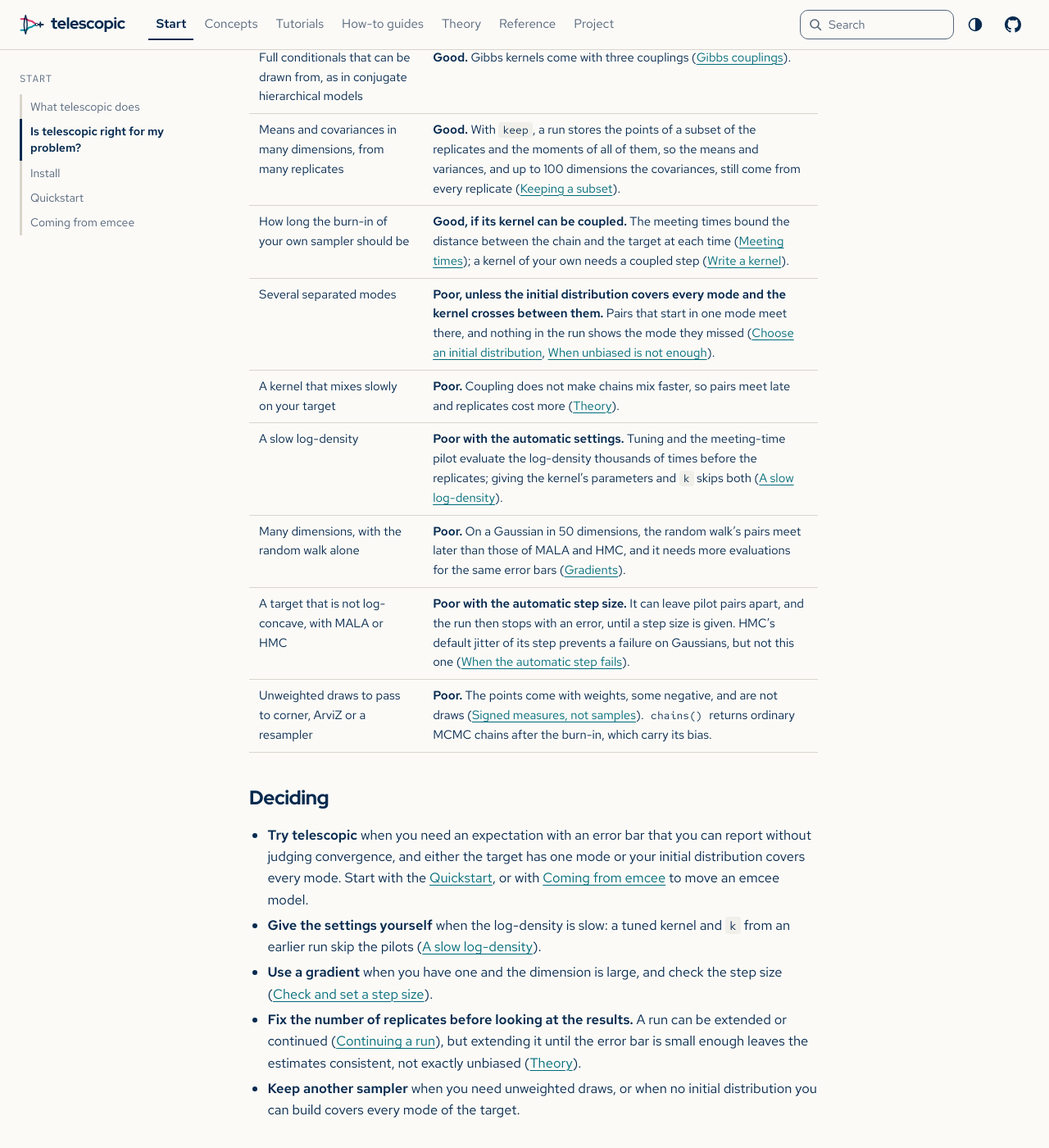
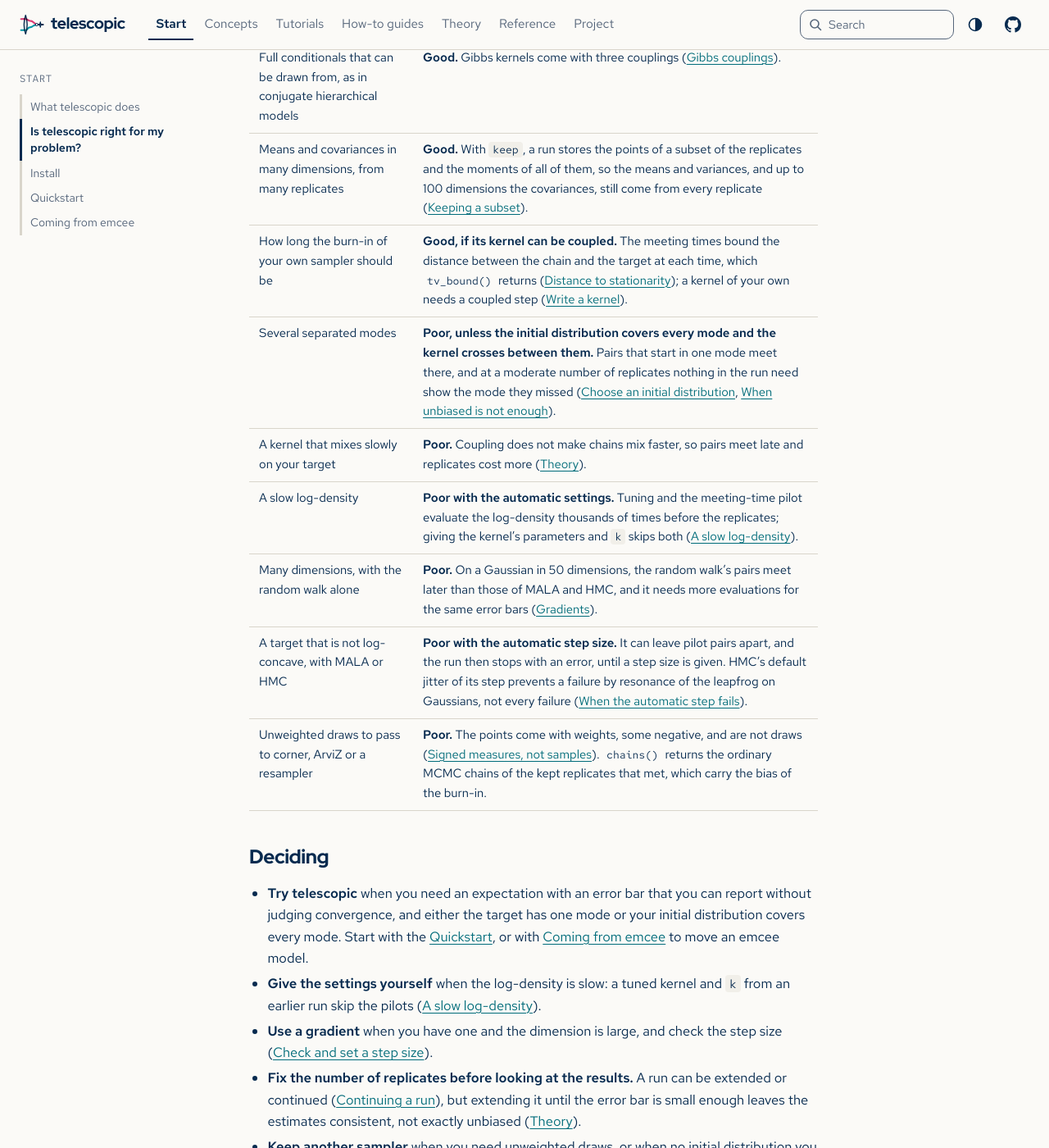
Before and after one commit to joshspeagle/telescopic, a Sphinx documentation site: the page built from docs/start/is-it-right.md, in a window 1280 px wide and 1400 px high, scrolled down 612 px. Shown: the whole window at 82% size. Built offline with Sphinx 7.4.7, drawn with Linux system fonts in a browser that asks for light colours.

Commit message:
Qualify claims of the two Start pages after review
Co-Authored-By: Claude Opus 5.5 <noreply@anthropic.com>
Claude-Session: https://claude.ai/code/session_01JkqiRjnZwqMVo8Rd3e5j1c

```diff
--- a/docs/start/is-it-right.md
+++ b/docs/start/is-it-right.md
@@ -12,13 +12,13 @@ short list of decisions follows.
 | A gradient of the log-density | **Good.** MALA and HMC use it, and on a Gaussian in 50 dimensions they reach the same error bars with fewer evaluations than the random walk ([Gradients](../tutorials/gradients.md)). |
 | Full conditionals that can be drawn from, as in conjugate hierarchical models | **Good.** Gibbs kernels come with three couplings ([Gibbs couplings](../tutorials/gibbs.md)). |
 | Means and covariances in many dimensions, from many replicates | **Good.** With `keep`, a run stores the points of a subset of the replicates and the moments of all of them, so the means and variances, and up to 100 dimensions the covariances, still come from every replicate ([Keeping a subset](../guide/settings.md#keeping-a-subset)). |
-| How long the burn-in of your own sampler should be | **Good, if its kernel can be coupled.** The meeting times bound the distance between the chain and the target at each time ([Meeting times](../concepts/meeting-times.md)); a kernel of your own needs a coupled step ([Write a kernel](../guide/custom-kernels.md)). |
-| Several separated modes | **Poor, unless the initial distribution covers every mode and the kernel crosses between them.** Pairs that start in one mode meet there, and nothing in the run shows the mode they missed ([Choose an initial distribution](../guide/initial-distribution.md#choosing-one), [When unbiased is not enough](../tutorials/failure-modes.md#two-modes)). |
+| How long the burn-in of your own sampler should be | **Good, if its kernel can be coupled.** The meeting times bound the distance between the chain and the target at each time, which {meth}`~telescopic.Result.tv_bound` returns ([Distance to stationarity](../guide/meeting-times.md#distance-to-stationarity)); a kernel of your own needs a coupled step ([Write a kernel](../guide/custom-kernels.md)). |
+| Several separated modes | **Poor, unless the initial distribution covers every mode and the kernel crosses between them.** Pairs that start in one mode meet there, and at a moderate number of replicates nothing in the run need show the mode they missed ([Choose an initial distribution](../guide/initial-distribution.md#choosing-one), [When unbiased is not enough](../tutorials/failure-modes.md#two-modes)). |
 | A kernel that mixes slowly on your target | **Poor.** Coupling does not make chains mix faster, so pairs meet late and replicates cost more ([Theory](../theory.md#guarantees-and-their-limits)). |
 | A slow log-density | **Poor with the automatic settings.** Tuning and the meeting-time pilot evaluate the log-density thousands of times before the replicates; giving the kernel's parameters and `k` skips both ([A slow log-density](../guide/settings.md#a-slow-log-density)). |
 | Many dimensions, with the random walk alone | **Poor.** On a Gaussian in 50 dimensions, the random walk's pairs meet later than those of MALA and HMC, and it needs more evaluations for the same error bars ([Gradients](../tutorials/gradients.md#a-gaussian-in-50-dimensions)). |
-| A target that is not log-concave, with MALA or HMC | **Poor with the automatic step size.** It can leave pilot pairs apart, and the run then stops with an error, until a step size is given. HMC's default jitter of its step prevents a failure on Gaussians, but not this one ([When the automatic step fails](../guide/step-size.md#when-the-automatic-step-fails)). |
-| Unweighted draws to pass to corner, ArviZ or a resampler | **Poor.** The points come with weights, some negative, and are not draws ([Signed measures, not samples](../concepts/signed-measures.md#what-the-atoms-cannot-give)). {meth}`~telescopic.Result.chains` returns ordinary MCMC chains after the burn-in, which carry its bias. |
+| A target that is not log-concave, with MALA or HMC | **Poor with the automatic step size.** It can leave pilot pairs apart, and the run then stops with an error, until a step size is given. HMC's default jitter of its step prevents a failure by resonance of the leapfrog on Gaussians, not every failure ([When the automatic step fails](../guide/step-size.md#when-the-automatic-step-fails)). |
+| Unweighted draws to pass to corner, ArviZ or a resampler | **Poor.** The points come with weights, some negative, and are not draws ([Signed measures, not samples](../concepts/signed-measures.md#what-the-atoms-cannot-give)). {meth}`~telescopic.Result.chains` returns the ordinary MCMC chains of the kept replicates that met, which carry the bias of the burn-in. |
 
 ## Deciding
 
```
Also changed, not shown: docs/start/what-it-does.md (+3 -3 lines).
